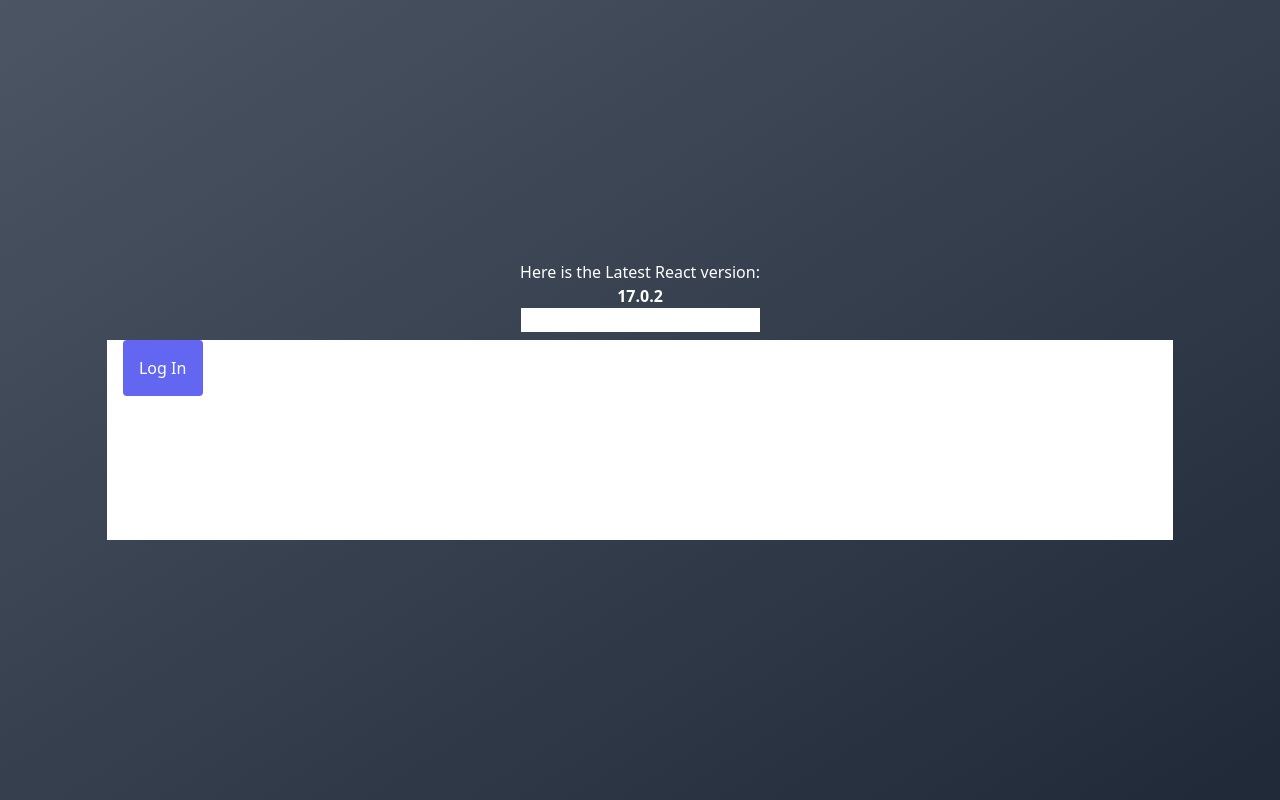
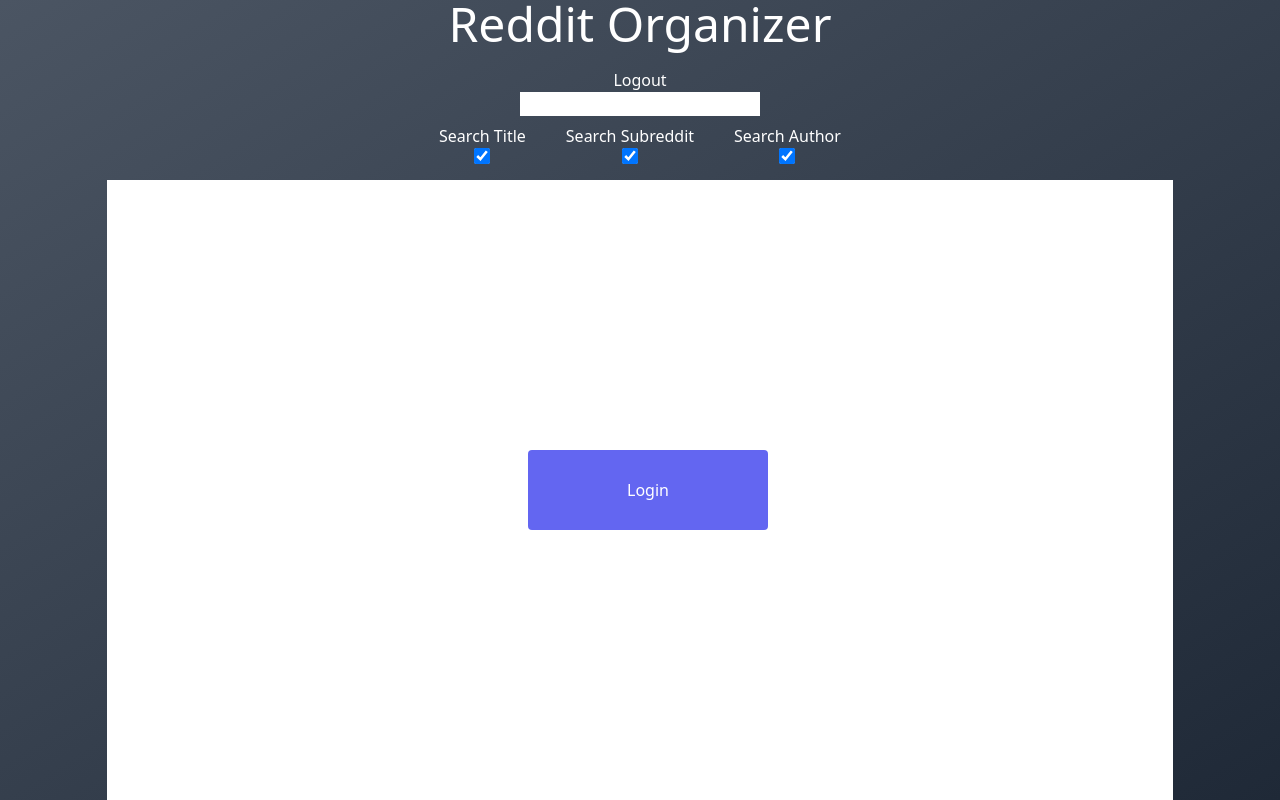
Before and after one commit to bbenton91/RedditWebOrganizer, a React (Create React App) app: page / in a window 1280 px wide. Built offline with nearby package versions, Linux system fonts and the light colour scheme.

Commit message:
Added universal loading button and more styling

```diff
--- a/src/App.tsx
+++ b/src/App.tsx
@@ -42,8 +42,12 @@
     window.location.href = newUrl;
   }
 
+  const clearAuthorize = () => {
+    Cookies.clearCookie("sessionId");
+    setAllData([]);
+  }
+
   const params = new URLSearchParams(window.location.search)
-
 
   if (params.get("code") != null) {
     Cookies.addCookie("token", params.get("code")!);
@@ -51,11 +55,13 @@
     window.history.replaceState(null, "React App", "/")
   }
 
+
   const listingProps:ListProps = {url:"", filteredData: filteredData, setDataCallback: setAllData, authorizeCallback: authorize}
   const searchProps: SearchProps = {originalData: data, setFilteredDataCallback: setFilteredData}
 
   return <div className="flex flex-col h-full items-center justify-center text-white bg-gradient-to-br from-gray-600 via-teal-700 to-gray-800">
-    Here is the Latest React version: <strong>{React.version}</strong>
+    <h1 className="text-5xl mb-5">Reddit Organizer</h1>
+    <button onClick={clearAuthorize}>Logout</button>
     <Search  {...searchProps}/>
     <Listings {...listingProps} />
     </div>
--- a/src/Listing.tsx
+++ b/src/Listing.tsx
@@ -2,6 +2,7 @@
 import { Cookies } from './Cookies';
 import { ListingData } from './App';
 import loadingSpinner from './images/spinner-of-dots.png';
+import { LoadingButton } from './LoadingButton';
 
 
 type BodyProps = {
@@ -22,8 +23,8 @@
   const redditBaseUrl = "https://reddit.com/"
 
   const unsaveButton = !unsaving ?
-    <button className="h-full w-full block rounded">Unsave</button>
-    : <button className="h-full w-full rounded flex justify-center items-center"> <img className="rotating w-6 h-6 flex-shrink mr-3" src={loadingSpinner} alt="loading spinner"></img> <span className="">Unsaving</span></button>
+    <LoadingButton callback={() => { }} text="Unsave" loading={false} className="h-full w-full block rounded"/>
+    : <LoadingButton callback={() => { }} text="Unsaving" loading={true} className="h-full w-full block rounded"/>
 
   const unsavePost = () => {
     setUnsaving(true);
@@ -44,7 +45,8 @@
         // Add our cookie. If the sessionId is empty, we need to reauthenticate
         Cookies.addCookie("sessionId", obj.sessionId);
         if (obj.sessionId === "")
-        authorizeCallback();
+          authorizeCallback();
+        console.log(obj.sessionId);
     })
   }
 
@@ -53,12 +55,14 @@
     return title.length > length ? title.substr(0, length-3) + "..." : title
   }
 
-  return <div className="listing w-full bg-gray-400 mb-2 h-14 flex">
-    <div className="flex-grow flex-1 text-lg pl-1 pr-1">{title(data.title)}</div>
-    <div className="w-1/12 bg-gray-600 mr-2 flex justify-center place-items-center">{data.author}</div>
-    <div className="w-1/12 bg-gray-600 mr-2 flex justify-center place-items-center">{data.subreddit}</div>
-    <div className="w-1/12 bg-gray-600 mr-2"><a href={data.url}><button className="h-full w-full block rounded">To Link</button></a></div>
-    <div className="w-1/12 bg-gray-600 mr-2"><a href={redditBaseUrl+data.permalink}><button className="h-full w-full block rounded">To Permalink</button></a></div>
-    <div className="w-1/12 bg-gray-600"><a onClick={unsavePost}>{ unsaveButton }</a></div>
+  return <div className="listing w-full bg-gray-400 mb-2 h-14 flex text-black">
+    <div className="flex-grow flex-1 text-lg pl-1 pr-1 font-medium">{title(data.title)}</div>
+    <div className="w-1/6 mr-2 flex justify-center place-items-center flex-col border-l-2 border-r-2">
+      <span>{"r/"+data.subreddit}</span>
+      <span>{"u/"+data.author}</span>
+    </div>
+    <div className="w-20 mr-1 rounded border-r-2"><a className="" href={data.url}><button className="h-full w-full block rounded">Link</button></a></div>
+    <div className="w-20 mr-1 rounded border-r-2"><a href={redditBaseUrl+data.permalink}><button className="h-full w-full block rounded">Permalink</button></a></div>
+    <div className="w-20 rounded"><a onClick={unsavePost}>{ unsaveButton }</a></div>
   </div>
 }
--- a/src/Listings.tsx
+++ b/src/Listings.tsx
@@ -2,7 +2,7 @@
 import { Cookies } from './Cookies';
 import { Listing } from './Listing';
 import { ListingData } from './App';
-import loadingSpinner from './images/spinner-of-dots.png';
+import { LoadingButton } from './LoadingButton';
 import './styles/Listings.css'
 
 
@@ -42,7 +42,7 @@
         if (obj.sessionId === "")
           props.authorizeCallback();
 
-        // setLoadingData(false)
+        setLoadingData(false)
     })
   }
 
@@ -58,13 +58,21 @@
   }
 
   // Generates the buttons for Login/fetch
-  const button:()=>JSX.Element|string = () => {
+  const button: () => JSX.Element | string = () => {
+    const className = "ml-4 bg-indigo-500 hover:bg-indigo-600 text-white py-2 px-4 rounded w-60 h-20"
+
+    var button:JSX.Element|string
     if (!loggedIn())
-      return <button onClick={props.authorizeCallback} className="ml-4 bg-indigo-500 hover:bg-indigo-600 text-white py-2 px-4 rounded w-20 h-14">Log In</button>
+      button = <LoadingButton callback={fetchData} text="Login" loading={false} className={className}/>
     else if (!hasData && !loadingData)
-      return <button onClick={fetchData} className="rotate ml-4 bg-indigo-500 hover:bg-indigo-600 text-white py-2 px-4 rounded w-20 h-14">Fetch Data</button>
+      button = <LoadingButton callback={fetchData} text="Fetch Data" loading={false} className={className}/>
     else if (!hasData && loadingData)
-      return <button onClick={fetchData} className="rotate ml-4 bg-indigo-500 hover:bg-indigo-600 text-white py-2 px-4 rounded w-20 h-14"><img className="rotating" src={loadingSpinner} alt="loading spinner"></img>Fetching Data</button>
+      button = <LoadingButton callback={fetchData} text="Fetching Data" loading={true} className={className} />
+    else
+      button = "";
+
+    if (button !== "")
+      return <div className="flex w-full h-full justify-center place-items-center">{button}</div>
     return "";
   }
 
@@ -82,7 +90,7 @@
   }
 
   // The final render
-  return <div id="innerListings" className="w-5/6 min-h-1/4 bg-white flex">
+  return <div id="innerListings" className="w-5/6 h-5/6 bg-white flex overflow-y-auto">
     {button()}
     {listings()}
   </div>
--- /dev/null
+++ b/src/LoadingButton.tsx
@@ -0,0 +1,17 @@
+import React from 'react';
+import loadingSpinner from './images/spinner-of-dots.png';
+
+type LoadingButtonProps = {
+  callback: () => void
+  text: string
+  loading: boolean
+  className: string
+}
+
+export function LoadingButton({callback, text, loading, className=""}:LoadingButtonProps){
+
+
+  return !loading ?
+      <button onClick={callback} className={className}>{text}</button>
+    : <button className={"flex justify-center items-center " + className}> <img className="rotating w-6 h-6 flex-shrink mr-3" src={loadingSpinner} alt="loading spinner"></img> <span className="">{text}</span></button>
+}
--- a/src/Search.tsx
+++ b/src/Search.tsx
@@ -22,11 +22,36 @@
 
     clearTimeout(delayedFilter); // Clear the last timeout (if any)
     delayedFilter = setTimeout(() => { // Then search on a delay
-      props.setFilteredDataCallback(props.originalData.filter(item => item.title.includes(text)));
+      var regex = new RegExp(text, 'gmi')
+      props.setFilteredDataCallback(props.originalData.filter(item => item.title.match(regex) || item.author.match(regex) || item.subreddit.match(regex)));
       console.log("filtered")
     }, 1000)
 
   }
 
-  return <input onChange={filter} className="mb-2 text-black pl-1 pr-1" type="text" name="searchbar" id=""/>
+  return <div className="flex flex-col items-center mb-4">
+    <input onChange={filter} className="mb-2 text-black pl-1 pr-1 w-60" type="text" name="searchbar" id="" />
+
+    <div className="flex space-x-10">
+      <div className="flex flex-col items-center">
+      <label htmlFor="searchTitle">Search Title</label>
+      <input className="w-4 h-4" type="checkbox" id="searchTitle" name="searchTitle" value="Title" checked={true}></input>
+      </div>
+
+      <div className="flex flex-col items-center">
+      <label htmlFor="searchTitle">Search Subreddit</label>
+          <input className="w-4 h-4" type="checkbox" id="searchSubreddit" name="searchSubreddit" value="Subreddit" checked={true}></input>
+      </div>
+
+      <div className="flex flex-col items-center">
+      <label htmlFor="searchTitle">Search Author</label>
+      <input className="w-4 h-4" type="checkbox" id="searchAuthor" name="searchAuthor" value="Author" checked={true}></input>
+      </div>
+    </div>
+
+
+
+
+    </div>
+
 }
--- a/src/styles/Listings.css
+++ b/src/styles/Listings.css
@@ -1,5 +1,4 @@
 #innerListings{
-    color: #000000;
 }
 
 .listing{
```
Also changed, not shown: 1 other file (tests, documents, lock files or other folders).
